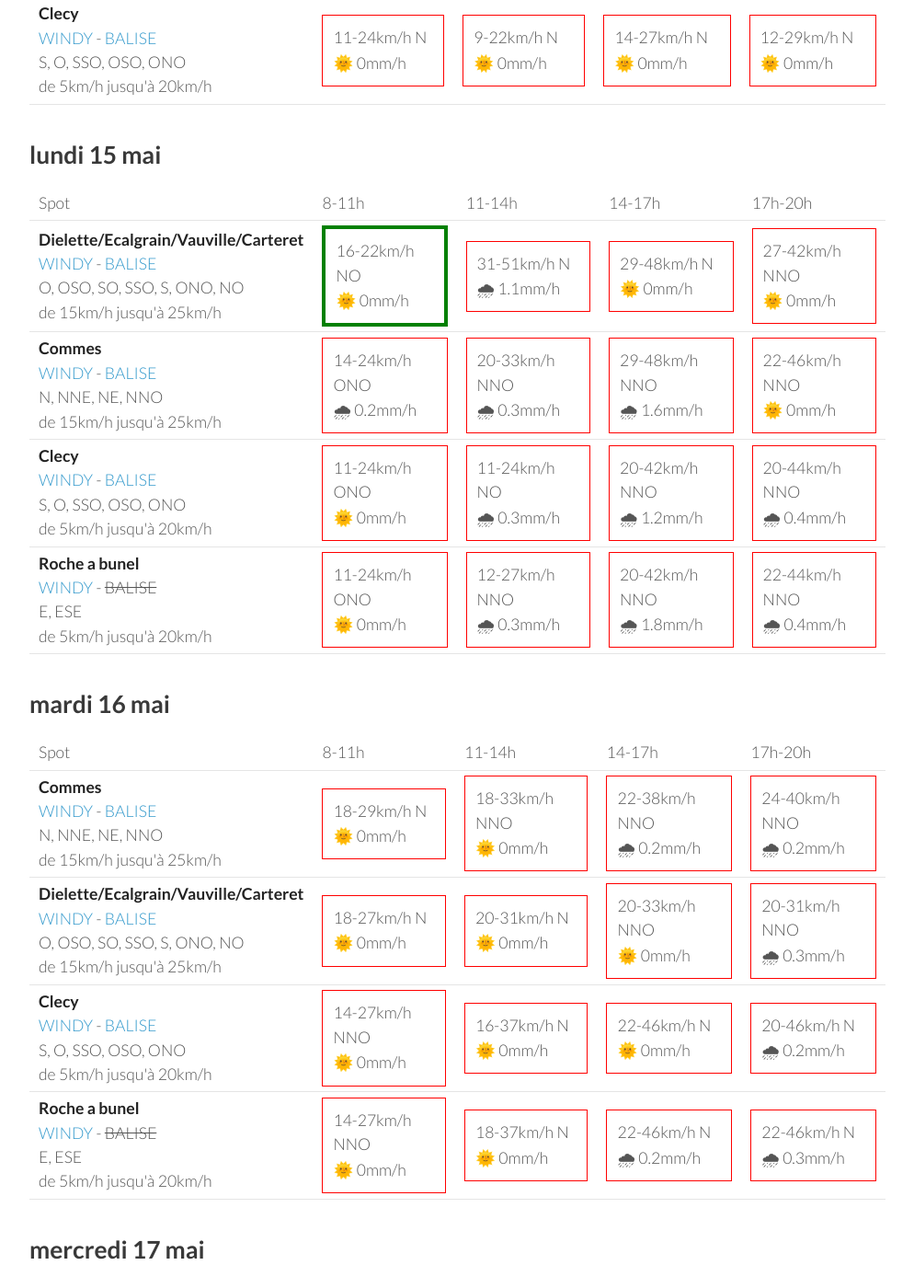
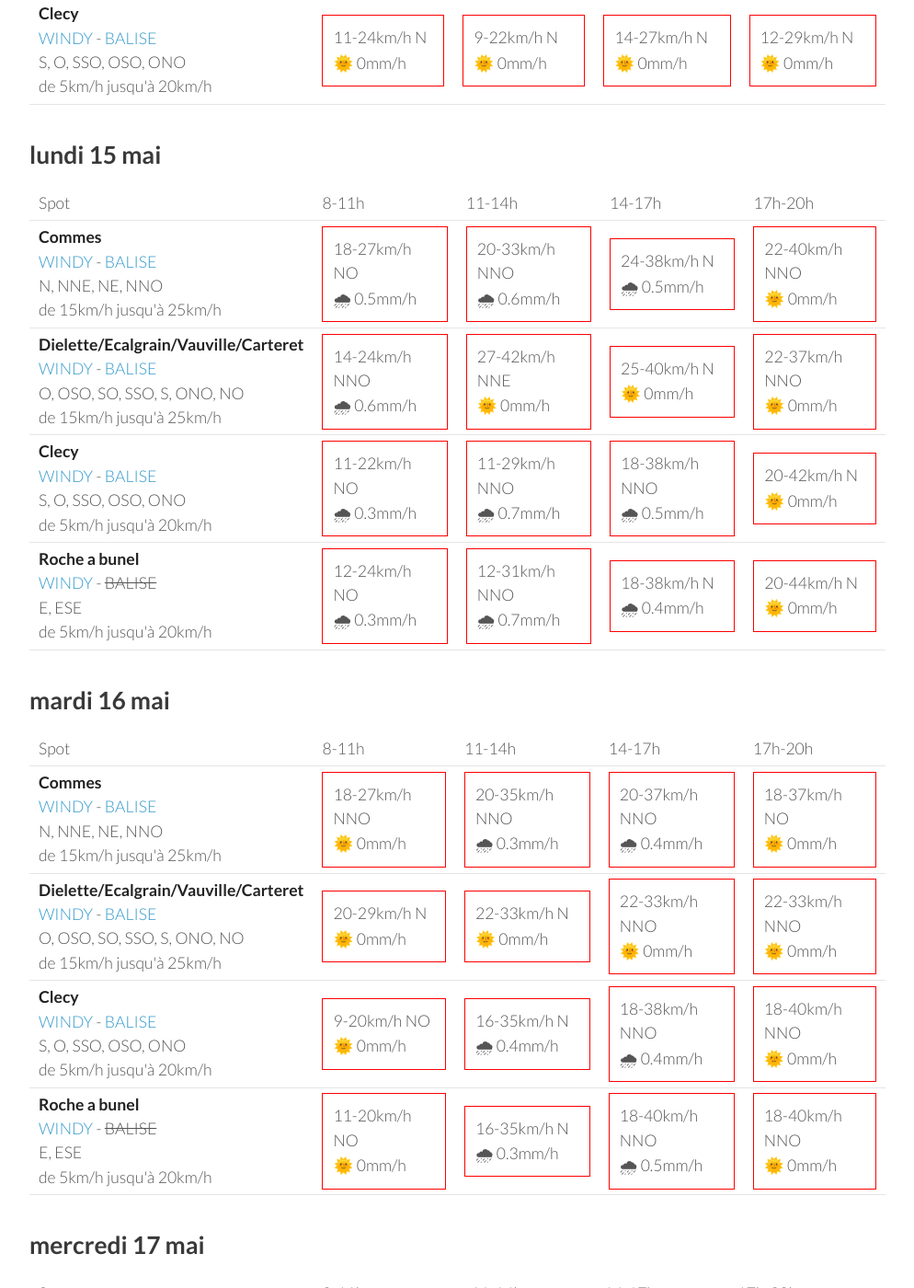
Before and after one commit to parapente-dans-le-nord/parapente-dans-le-nord.github.io, a Jekyll site: the page built from normandie.markdown, in a window 1280 px wide and 1400 px high, scrolled down 1312 px. Shown: the whole window at 92% size, without its empty margins (26-1020 px from the left). Built offline with Jekyll 4.4.1, drawn with Linux system fonts in a browser that asks for light colours; some of the changed text lies outside the part shown.

Commit message:
update index.markdown

```diff
--- a/normandie.markdown
+++ b/normandie.markdown
@@ -134,42 +134,42 @@ page mise à jour le samedi 13 mai 06:46
       <td>17h-20h</td>
     </tr>
 <tr>
-        <td><strong>Dielette/Ecalgrain/Vauville/Carteret</strong><br><a href="https://windy.com/49.650/-1.856?49.243,-1.856,8">WINDY</a> - <span class=""><a href="http://www.balisemeteo.com/balise.php?idBalise=81">BALISE</a> </span><br> <span class="vent-favorable">O, OSO, SO, SSO, S, ONO, NO</span><br><span class="force-vent">de 15km/h jusqu'à 25km/h</span> </td>
+        <td><strong>Commes</strong><br><a href="https://windy.com/49.346/-0.726?48.936,-0.726,8">WINDY</a> - <span class=""><a href="http://www.balisemeteo.com/balise.php?idBalise=158">BALISE</a> </span><br> <span class="vent-favorable">N, NNE, NE, NNO</span><br><span class="force-vent">de 15km/h jusqu'à 25km/h</span> </td>
 
-            <td><div class="flyable"><p>16-22km/h NO</p><p>🌞 0mm/h</p></div></td>
-            <td><div class="not-flyable"><p>31-51km/h N</p><p>🌧 1.1mm/h</p></div></td>
-            <td><div class="not-flyable"><p>29-48km/h N</p><p>🌞 0mm/h</p></div></td>
-            <td><div class="not-flyable"><p>27-42km/h NNO</p><p>🌞 0mm/h</p></div></td>
+            <td><div class="not-flyable"><p>18-27km/h NO</p><p>🌧 0.5mm/h</p></div></td>
+            <td><div class="not-flyable"><p>20-33km/h NNO</p><p>🌧 0.6mm/h</p></div></td>
+            <td><div class="not-flyable"><p>24-38km/h N</p><p>🌧 0.5mm/h</p></div></td>
+            <td><div class="not-flyable"><p>22-40km/h NNO</p><p>🌞 0mm/h</p></div></td>
 
 
     </tr>
 <tr>
-        <td><strong>Commes</strong><br><a href="https://windy.com/49.346/-0.726?48.936,-0.726,8">WINDY</a> - <span class=""><a href="http://www.balisemeteo.com/balise.php?idBalise=158">BALISE</a> </span><br> <span class="vent-favorable">N, NNE, NE, NNO</span><br><span class="force-vent">de 15km/h jusqu'à 25km/h</span> </td>
+        <td><strong>Dielette/Ecalgrain/Vauville/Carteret</strong><br><a href="https://windy.com/49.650/-1.856?49.243,-1.856,8">WINDY</a> - <span class=""><a href="http://www.balisemeteo.com/balise.php?idBalise=81">BALISE</a> </span><br> <span class="vent-favorable">O, OSO, SO, SSO, S, ONO, NO</span><br><span class="force-vent">de 15km/h jusqu'à 25km/h</span> </td>
 
-            <td><div class="not-flyable"><p>14-24km/h ONO</p><p>🌧 0.2mm/h</p></div></td>
-            <td><div class="not-flyable"><p>20-33km/h NNO</p><p>🌧 0.3mm/h</p></div></td>
-            <td><div class="not-flyable"><p>29-48km/h NNO</p><p>🌧 1.6mm/h</p></div></td>
-            <td><div class="not-flyable"><p>22-46km/h NNO</p><p>🌞 0mm/h</p></div></td>
+            <td><div class="not-flyable"><p>14-24km/h NNO</p><p>🌧 0.6mm/h</p></div></td>
+            <td><div class="not-flyable"><p>27-42km/h NNE</p><p>🌞 0mm/h</p></div></td>
+            <td><div class="not-flyable"><p>25-40km/h N</p><p>🌞 0mm/h</p></div></td>
+            <td><div class="not-flyable"><p>22-37km/h NNO</p><p>🌞 0mm/h</p></div></td>
 
 
     </tr>
 <tr>
         <td><strong>Clecy</strong><br><a href="https://windy.com/48.929/-0.470?48.516,-0.470,8">WINDY</a> - <span class=""><a href="http://www.balisemeteo.com/balise.php?idBalise=122">BALISE</a> </span><br> <span class="vent-favorable">S, O, SSO, OSO, ONO</span><br><span class="force-vent">de 5km/h jusqu'à 20km/h</span> </td>
 
-            <td><div class="not-flyable"><p>11-24km/h ONO</p><p>🌞 0mm/h</p></div></td>
-            <td><div class="not-flyable"><p>11-24km/h NO</p><p>🌧 0.3mm/h</p></div></td>
-            <td><div class="not-flyable"><p>20-42km/h NNO</p><p>🌧 1.2mm/h</p></div></td>
-            <td><div class="not-flyable"><p>20-44km/h NNO</p><p>🌧 0.4mm/h</p></div></td>
+            <td><div class="not-flyable"><p>11-22km/h NO</p><p>🌧 0.3mm/h</p></div></td>
+            <td><div class="not-flyable"><p>11-29km/h NNO</p><p>🌧 0.7mm/h</p></div></td>
+            <td><div class="not-flyable"><p>18-38km/h NNO</p><p>🌧 0.5mm/h</p></div></td>
+            <td><div class="not-flyable"><p>20-42km/h N</p><p>🌞 0mm/h</p></div></td>
 
 
     </tr>
 <tr>
         <td><strong>Roche a bunel</strong><br><a href="https://windy.com/48.993/-0.499?48.580,-0.499,8">WINDY</a> - <span class="no-balise"> BALISE </span><br> <span class="vent-favorable">E, ESE</span><br><span class="force-vent">de 5km/h jusqu'à 20km/h</span> </td>
 
-            <td><div class="not-flyable"><p>11-24km/h ONO</p><p>🌞 0mm/h</p></div></td>
-            <td><div class="not-flyable"><p>12-27km/h NNO</p><p>🌧 0.3mm/h</p></div></td>
-            <td><div class="not-flyable"><p>20-42km/h NNO</p><p>🌧 1.8mm/h</p></div></td>
-            <td><div class="not-flyable"><p>22-44km/h NNO</p><p>🌧 0.4mm/h</p></div></td>
+            <td><div class="not-flyable"><p>12-24km/h NO</p><p>🌧 0.3mm/h</p></div></td>
+            <td><div class="not-flyable"><p>12-31km/h NNO</p><p>🌧 0.7mm/h</p></div></td>
+            <td><div class="not-flyable"><p>18-38km/h N</p><p>🌧 0.4mm/h</p></div></td>
+            <td><div class="not-flyable"><p>20-44km/h N</p><p>🌞 0mm/h</p></div></td>
 
 
     </tr>
@@ -192,40 +192,40 @@ page mise à jour le samedi 13 mai 06:46
 <tr>
         <td><strong>Commes</strong><br><a href="https://windy.com/49.346/-0.726?48.936,-0.726,8">WINDY</a> - <span class=""><a href="http://www.balisemeteo.com/balise.php?idBalise=158">BALISE</a> </span><br> <span class="vent-favorable">N, NNE, NE, NNO</span><br><span class="force-vent">de 15km/h jusqu'à 25km/h</span> </td>
 
-            <td><div class="not-flyable"><p>18-29km/h N</p><p>🌞 0mm/h</p></div></td>
-            <td><div class="not-flyable"><p>18-33km/h NNO</p><p>🌞 0mm/h</p></div></td>
-            <td><div class="not-flyable"><p>22-38km/h NNO</p><p>🌧 0.2mm/h</p></div></td>
-            <td><div class="not-flyable"><p>24-40km/h NNO</p><p>🌧 0.2mm/h</p></div></td>
+            <td><div class="not-flyable"><p>18-27km/h NNO</p><p>🌞 0mm/h</p></div></td>
+            <td><div class="not-flyable"><p>20-35km/h NNO</p><p>🌧 0.3mm/h</p></div></td>
+            <td><div class="not-flyable"><p>20-37km/h NNO</p><p>🌧 0.4mm/h</p></div></td>
+            <td><div class="not-flyable"><p>18-37km/h NO</p><p>🌞 0mm/h</p></div></td>
 
 
     </tr>
 <tr>
         <td><strong>Dielette/Ecalgrain/Vauville/Carteret</strong><br><a href="https://windy.com/49.650/-1.856?49.243,-1.856,8">WINDY</a> - <span class=""><a href="http://www.balisemeteo.com/balise.php?idBalise=81">BALISE</a> </span><br> <span class="vent-favorable">O, OSO, SO, SSO, S, ONO, NO</span><br><span class="force-vent">de 15km/h jusqu'à 25km/h</span> </td>
 
-            <td><div class="not-flyable"><p>18-27km/h N</p><p>🌞 0mm/h</p></div></td>
-            <td><div class="not-flyable"><p>20-31km/h N</p><p>🌞 0mm/h</p></div></td>
-            <td><div class="not-flyable"><p>20-33km/h NNO</p><p>🌞 0mm/h</p></div></td>
-            <td><div class="not-flyable"><p>20-31km/h NNO</p><p>🌧 0.3mm/h</p></div></td>
+            <td><div class="not-flyable"><p>20-29km/h N</p><p>🌞 0mm/h</p></div></td>
+            <td><div class="not-flyable"><p>22-33km/h N</p><p>🌞 0mm/h</p></div></td>
+            <td><div class="not-flyable"><p>22-33km/h NNO</p><p>🌞 0mm/h</p></div></td>
+            <td><div class="not-flyable"><p>22-33km/h NNO</p><p>🌞 0mm/h</p></div></td>
 
 
     </tr>
 <tr>
         <td><strong>Clecy</strong><br><a href="https://windy.com/48.929/-0.470?48.516,-0.470,8">WINDY</a> - <span class=""><a href="http://www.balisemeteo.com/balise.php?idBalise=122">BALISE</a> </span><br> <span class="vent-favorable">S, O, SSO, OSO, ONO</span><br><span class="force-vent">de 5km/h jusqu'à 20km/h</span> </td>
 
-            <td><div class="not-flyable"><p>14-27km/h NNO</p><p>🌞 0mm/h</p></div></td>
-            <td><div class="not-flyable"><p>16-37km/h N</p><p>🌞 0mm/h</p></div></td>
-            <td><div class="not-flyable"><p>22-46km/h N</p><p>🌞 0mm/h</p></div></td>
-            <td><div class="not-flyable"><p>20-46km/h N</p><p>🌧 0.2mm/h</p></div></td>
+            <td><div class="not-flyable"><p>9-20km/h NO</p><p>🌞 0mm/h</p></div></td>
+            <td><div class="not-flyable"><p>16-35km/h N</p><p>🌧 0.4mm/h</p></div></td>
+            <td><div class="not-flyable"><p>18-38km/h NNO</p><p>🌧 0.4mm/h</p></div></td>
+            <td><div class="not-flyable"><p>18-40km/h NNO</p><p>🌞 0mm/h</p></div></td>
 
 
     </tr>
 <tr>
         <td><strong>Roche a bunel</strong><br><a href="https://windy.com/48.993/-0.499?48.580,-0.499,8">WINDY</a> - <span class="no-balise"> BALISE </span><br> <span class="vent-favorable">E, ESE</span><br><span class="force-vent">de 5km/h jusqu'à 20km/h</span> </td>
 
-            <td><div class="not-flyable"><p>14-27km/h NNO</p><p>🌞 0mm/h</p></div></td>
-            <td><div class="not-flyable"><p>18-37km/h N</p><p>🌞 0mm/h</p></div></td>
-            <td><div class="not-flyable"><p>22-46km/h N</p><p>🌧 0.2mm/h</p></div></td>
-            <td><div class="not-flyable"><p>22-46km/h N</p><p>🌧 0.3mm/h</p></div></td>
+            <td><div class="not-flyable"><p>11-20km/h NO</p><p>🌞 0mm/h</p></div></td>
+            <td><div class="not-flyable"><p>16-35km/h N</p><p>🌧 0.3mm/h</p></div></td>
+            <td><div class="not-flyable"><p>18-40km/h NNO</p><p>🌧 0.5mm/h</p></div></td>
+            <td><div class="not-flyable"><p>18-40km/h NNO</p><p>🌞 0mm/h</p></div></td>
 
 
     </tr>
@@ -248,40 +248,40 @@ page mise à jour le samedi 13 mai 06:46
 <tr>
         <td><strong>Commes</strong><br><a href="https://windy.com/49.346/-0.726?48.936,-0.726,8">WINDY</a> - <span class=""><a href="http://www.balisemeteo.com/balise.php?idBalise=158">BALISE</a> </span><br> <span class="vent-favorable">N, NNE, NE, NNO</span><br><span class="force-vent">de 15km/h jusqu'à 25km/h</span> </td>
 
-            <td><div class="not-flyable"><p>27-44km/h NNE</p><p>🌞 0mm/h</p></div></td>
-            <td><div class="not-flyable"><p>31-50km/h NE</p><p>🌞 0mm/h</p></div></td>
-            <td><div class="not-flyable"><p>33-55km/h NE</p><p>🌞 0mm/h</p></div></td>
-            <td><div class="not-flyable"><p>31-55km/h NE</p><p>🌞 0mm/h</p></div></td>
+            <td><div class="not-flyable"><p>14-24km/h N</p><p>🌞 0mm/h</p></div></td>
+            <td><div class="not-flyable"><p>16-29km/h N</p><p>🌧 0.2mm/h</p></div></td>
+            <td><div class="not-flyable"><p>14-29km/h N</p><p>🌧 0.4mm/h</p></div></td>
+            <td><div class="not-flyable"><p>14-25km/h NNO</p><p>🌞 0mm/h</p></div></td>
 
 
     </tr>
 <tr>
         <td><strong>Dielette/Ecalgrain/Vauville/Carteret</strong><br><a href="https://windy.com/49.650/-1.856?49.243,-1.856,8">WINDY</a> - <span class=""><a href="http://www.balisemeteo.com/balise.php?idBalise=81">BALISE</a> </span><br> <span class="vent-favorable">O, OSO, SO, SSO, S, ONO, NO</span><br><span class="force-vent">de 15km/h jusqu'à 25km/h</span> </td>
 
-            <td><div class="not-flyable"><p>20-31km/h NE</p><p>🌞 0mm/h</p></div></td>
-            <td><div class="not-flyable"><p>25-38km/h NE</p><p>🌞 0mm/h</p></div></td>
-            <td><div class="not-flyable"><p>24-38km/h NE</p><p>🌞 0mm/h</p></div></td>
-            <td><div class="not-flyable"><p>24-42km/h ENE</p><p>🌞 0mm/h</p></div></td>
+            <td><div class="not-flyable"><p>16-24km/h N</p><p>🌞 0mm/h</p></div></td>
+            <td><div class="not-flyable"><p>18-27km/h N</p><p>🌞 0mm/h</p></div></td>
+            <td><div class="not-flyable"><p>12-27km/h N</p><p>🌞 0mm/h</p></div></td>
+            <td><div class="not-flyable"><p>11-22km/h NNO</p><p>🌞 0mm/h</p></div></td>
 
 
     </tr>
 <tr>
         <td><strong>Clecy</strong><br><a href="https://windy.com/48.929/-0.470?48.516,-0.470,8">WINDY</a> - <span class=""><a href="http://www.balisemeteo.com/balise.php?idBalise=122">BALISE</a> </span><br> <span class="vent-favorable">S, O, SSO, OSO, ONO</span><br><span class="force-vent">de 5km/h jusqu'à 20km/h</span> </td>
 
-            <td><div class="not-flyable"><p>18-38km/h NNE</p><p>🌞 0mm/h</p></div></td>
-            <td><div class="not-flyable"><p>24-50km/h NNE</p><p>🌧 0.3mm/h</p></div></td>
-            <td><div class="not-flyable"><p>24-51km/h NNE</p><p>🌞 0mm/h</p></div></td>
-            <td><div class="not-flyable"><p>22-51km/h NNE</p><p>🌞 0mm/h</p></div></td>
+            <td><div class="not-flyable"><p>9-16km/h NNO</p><p>🌞 0mm/h</p></div></td>
+            <td><div class="not-flyable"><p>12-29km/h N</p><p>🌧 0.3mm/h</p></div></td>
+            <td><div class="not-flyable"><p>14-31km/h N</p><p>🌧 0.8mm/h</p></div></td>
+            <td><div class="not-flyable"><p>14-33km/h N</p><p>🌧 0.4mm/h</p></div></td>
 
 
     </tr>
 <tr>
         <td><strong>Roche a bunel</strong><br><a href="https://windy.com/48.993/-0.499?48.580,-0.499,8">WINDY</a> - <span class="no-balise"> BALISE </span><br> <span class="vent-favorable">E, ESE</span><br><span class="force-vent">de 5km/h jusqu'à 20km/h</span> </td>
 
-            <td><div class="not-flyable"><p>20-38km/h NNE</p><p>🌞 0mm/h</p></div></td>
-            <td><div class="not-flyable"><p>24-51km/h NNE</p><p>🌧 0.4mm/h</p></div></td>
-            <td><div class="not-flyable"><p>25-53km/h NNE</p><p>🌞 0mm/h</p></div></td>
-            <td><div class="not-flyable"><p>24-53km/h NNE</p><p>🌞 0mm/h</p></div></td>
+            <td><div class="not-flyable"><p>9-18km/h NNO</p><p>🌞 0mm/h</p></div></td>
+            <td><div class="not-flyable"><p>12-29km/h N</p><p>🌧 0.3mm/h</p></div></td>
+            <td><div class="not-flyable"><p>14-33km/h N</p><p>🌧 0.9mm/h</p></div></td>
+            <td><div class="not-flyable"><p>14-33km/h N</p><p>🌧 1.2mm/h</p></div></td>
 
 
     </tr>
@@ -289,3 +289,59 @@ page mise à jour le samedi 13 mai 06:46
 </tbody>
 </table>
 {:/}
+## jeudi 18 mai
+
+{::nomarkdown}
+<table>
+  <tbody>
+    <tr>
+      <td>Spot</td>
+      <td>8-11h</td>
+      <td>11-14h</td>
+      <td>14-17h</td>
+      <td>17h-20h</td>
+    </tr>
+<tr>
+        <td><strong>Commes</strong><br><a href="https://windy.com/49.346/-0.726?48.936,-0.726,8">WINDY</a> - <span class=""><a href="http://www.balisemeteo.com/balise.php?idBalise=158">BALISE</a> </span><br> <span class="vent-favorable">N, NNE, NE, NNO</span><br><span class="force-vent">de 15km/h jusqu'à 25km/h</span> </td>
+
+            <td><div class="not-flyable"><p>7-12km/h SSO</p><p>🌞 0mm/h</p></div></td>
+            <td><div class="not-flyable"><p>3-14km/h O</p><p>🌞 0mm/h</p></div></td>
+            <td><div class="not-flyable"><p>7-16km/h N</p><p>🌞 0mm/h</p></div></td>
+            <td><div class="not-flyable"><p>7-18km/h N</p><p>🌞 0mm/h</p></div></td>
+
+
+    </tr>
+<tr>
+        <td><strong>Dielette/Ecalgrain/Vauville/Carteret</strong><br><a href="https://windy.com/49.650/-1.856?49.243,-1.856,8">WINDY</a> - <span class=""><a href="http://www.balisemeteo.com/balise.php?idBalise=81">BALISE</a> </span><br> <span class="vent-favorable">O, OSO, SO, SSO, S, ONO, NO</span><br><span class="force-vent">de 15km/h jusqu'à 25km/h</span> </td>
+
+            <td><div class="not-flyable"><p>7-12km/h S</p><p>🌞 0mm/h</p></div></td>
+            <td><div class="not-flyable"><p>11-16km/h SO</p><p>🌞 0mm/h</p></div></td>
+            <td><div class="not-flyable"><p>9-16km/h O</p><p>🌧 0.4mm/h</p></div></td>
+            <td><div class="not-flyable"><p>14-22km/h ONO</p><p>🌧 0.2mm/h</p></div></td>
+
+
+    </tr>
+<tr>
+        <td><strong>Clecy</strong><br><a href="https://windy.com/48.929/-0.470?48.516,-0.470,8">WINDY</a> - <span class=""><a href="http://www.balisemeteo.com/balise.php?idBalise=122">BALISE</a> </span><br> <span class="vent-favorable">S, O, SSO, OSO, ONO</span><br><span class="force-vent">de 5km/h jusqu'à 20km/h</span> </td>
+
+            <td><div class="not-flyable"><p>3-9km/h SSO</p><p>🌞 0mm/h</p></div></td>
+            <td><div class="not-flyable"><p>1-11km/h NO</p><p>🌞 0mm/h</p></div></td>
+            <td><div class="not-flyable"><p>5-16km/h N</p><p>🌧 0.2mm/h</p></div></td>
+            <td><div class="not-flyable"><p>7-18km/h NNO</p><p>🌞 0mm/h</p></div></td>
+
+
+    </tr>
+<tr>
+        <td><strong>Roche a bunel</strong><br><a href="https://windy.com/48.993/-0.499?48.580,-0.499,8">WINDY</a> - <span class="no-balise"> BALISE </span><br> <span class="vent-favorable">E, ESE</span><br><span class="force-vent">de 5km/h jusqu'à 20km/h</span> </td>
+
+            <td><div class="not-flyable"><p>3-11km/h SO</p><p>🌞 0mm/h</p></div></td>
+            <td><div class="not-flyable"><p>0-11km/h NO</p><p>🌞 0mm/h</p></div></td>
+            <td><div class="not-flyable"><p>5-16km/h N</p><p>🌧 0.2mm/h</p></div></td>
+            <td><div class="not-flyable"><p>5-18km/h NNO</p><p>🌞 0mm/h</p></div></td>
+
+
+    </tr>
+
+</tbody>
+</table>
+{:/}
```
Also changed, not shown: other parts of normandie.markdown (+1 -1 lines).
